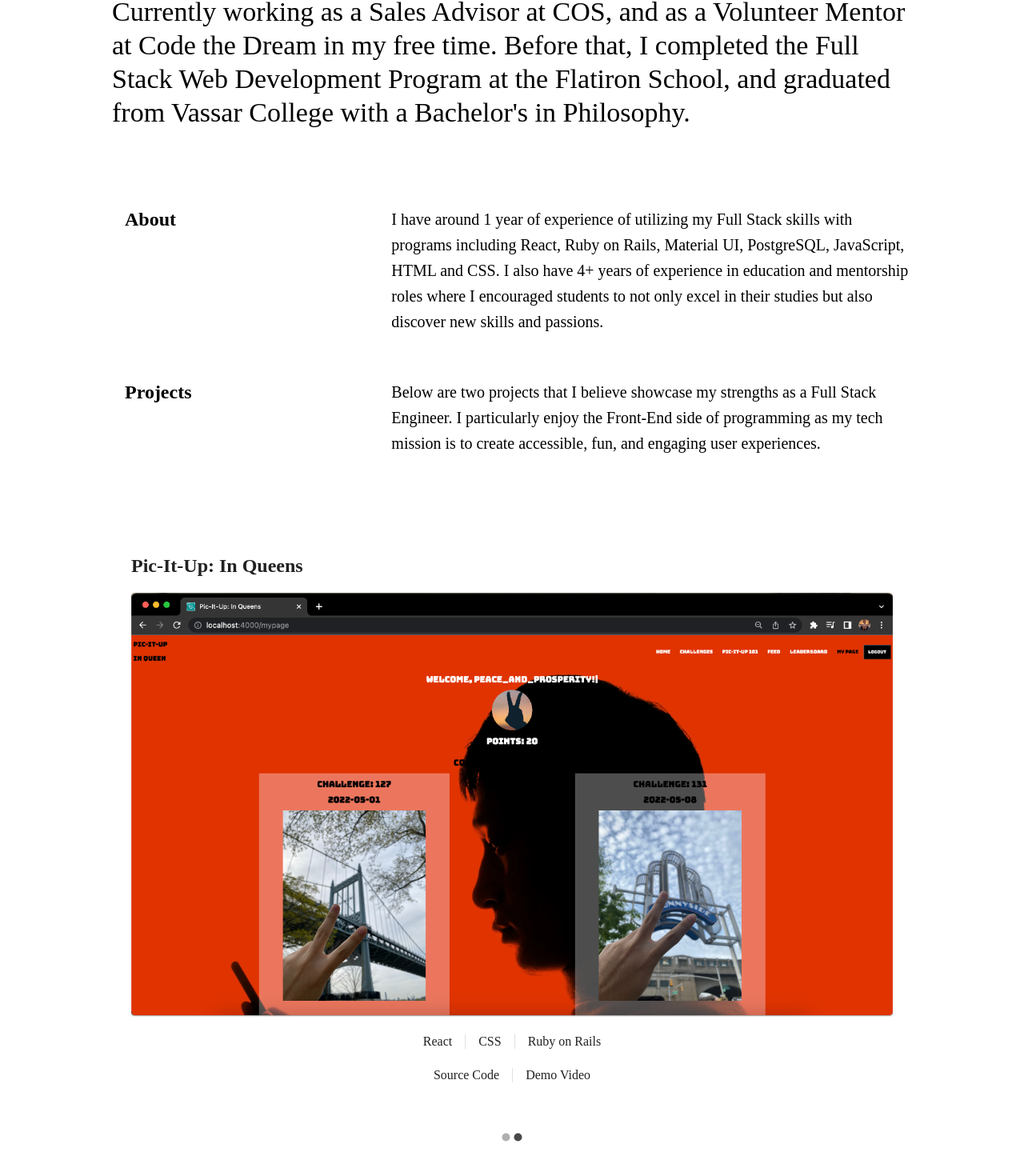
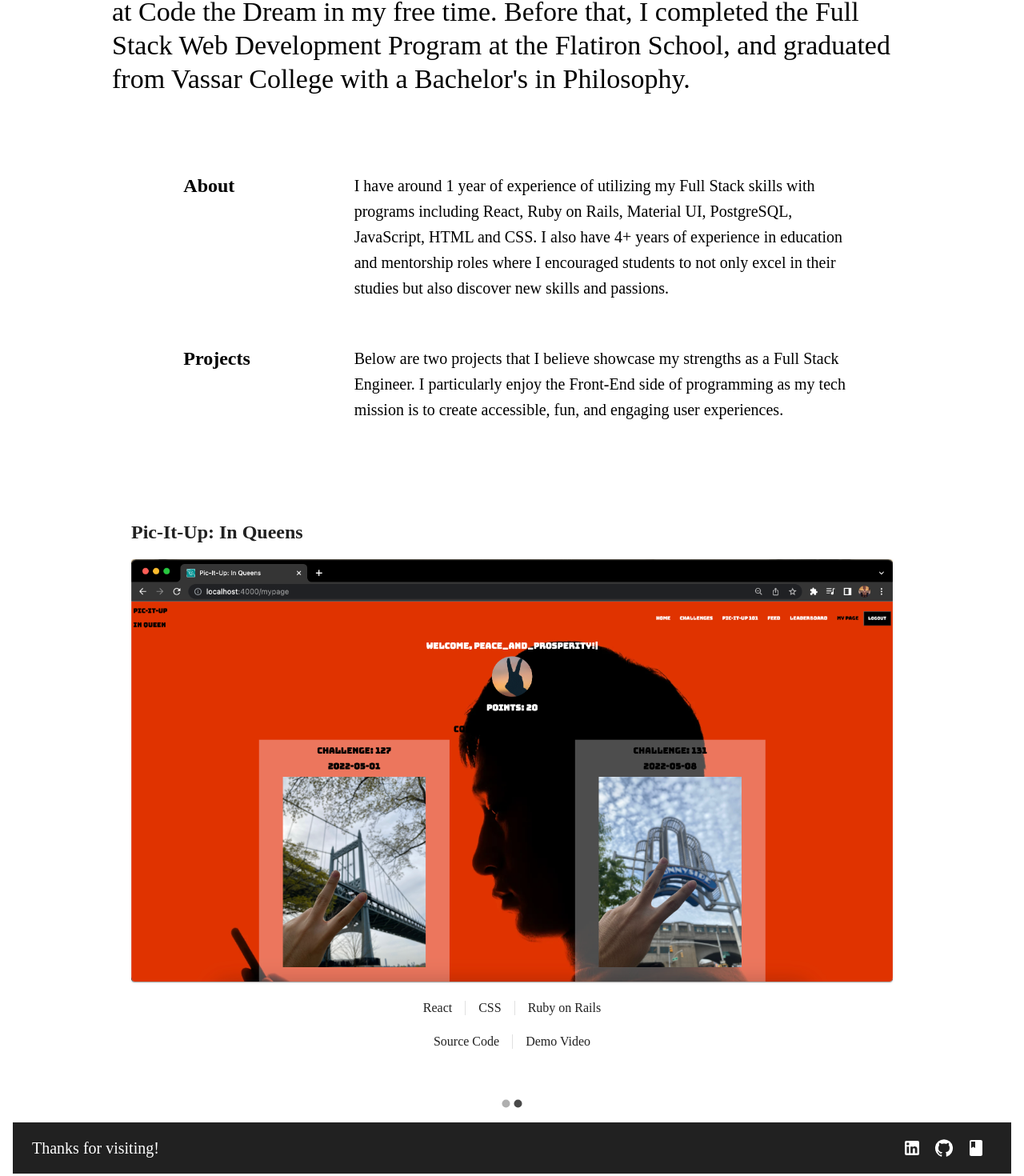
Before and after one commit to gitMiguel27/portfolio, a React (Create React App) app: page / in a window 1280 px wide. Shown: the part 885-2355 px from the top of the page at 80% size. Before the commit the page ends 2314 px from the top, so only its background shows below. Built offline with nearby package versions, Linux system fonts and the light colour scheme; the HTML template or start-up script is replaced by a standard one.

Commit message:
debugging slider for phone view

```diff
--- /dev/null
+++ b/src/Components/Footer.js
@@ -0,0 +1,32 @@
+import React from "react";
+import { AppBar, Box, Toolbar, Typography, IconButton } from "@mui/material";
+import LinkedInIcon from '@mui/icons-material/LinkedIn';
+import GitHubIcon from '@mui/icons-material/GitHub';
+import BookIcon from '@mui/icons-material/Book';
+
+function Footer() {
+    return(
+        <div className="Footer">
+            <Box sx={{ flexGrow: 1, margin: 2 }}>
+                <AppBar position="static" sx={{ backgroundColor: "212121", boxShadow: "0px 0px 0px 0px" }}>
+                    <Toolbar>
+                        <Typography variant="h6" component="div" sx={{ flexGrow: 1 }}>
+                            Thanks for visiting!
+                        </Typography>
+                        <IconButton color="inherit" href="https://www.linkedin.com/in/miguel-nazario/" target="_blank" >
+                            <LinkedInIcon />
+                        </IconButton>
+                        <IconButton color="inherit" href="https://github.com/gitMiguel27" target="_blank" >
+                            <GitHubIcon />
+                        </IconButton>
+                        <IconButton color="inherit" href="https://medium.com/@mnazario35" target="_blank" >
+                            <BookIcon />
+                        </IconButton>
+                    </Toolbar>
+                </AppBar>
+            </Box>
+        </div>
+    );
+}
+
+export default Footer;
--- a/src/Components/Home.css
+++ b/src/Components/Home.css
@@ -1,4 +1,5 @@
 .profile-pic {
     background-color: #212121;
     padding: 0.1em;
+    margin: 1em;
 }
--- a/src/Components/Home.js
+++ b/src/Components/Home.js
@@ -3,6 +3,7 @@ import "./Home.css";
 import Projects from "./Projects";
 import { Card, CardMedia, Typography, Grid, Box } from '@mui/material';
 import Slide from '@mui/material/Slide';
+import Footer from "./Footer";
 
 function Home() {
   return (
@@ -20,30 +21,31 @@ function Home() {
           </Slide>
         </div>
         <Typography variant="h4" component="div" margin={'auto'} my={5} sx={{ maxWidth: 1000, textAlign: "left" }} >
-          Hi, I'm Miguel Nazario and I am a <Box fontWeight='fontWeightBold' display='inline'>Curious and Creative</Box> Software Engineer.
+          Hi, I'm Miguel and I am a <Box fontWeight='fontWeightBold' display='inline'>Curious and Creative</Box> Software Engineer.
         </Typography>
         <Typography variant="h4" margin={'auto'} mb={10} sx={{ maxWidth: 1000, textAlign: "left" }} >
           Currently working as a Sales Advisor at COS, and as a Volunteer Mentor at Code the Dream in my free time. Before that, I completed the Full Stack Web Development Program at the Flatiron School, and graduated from Vassar College with a Bachelor's in Philosophy.
-        </Typography>
-        <Grid container spacing={2} margin={'auto'} mb={10} sx={{ maxWidth: 1000 }}>
-          <Grid item xs={4}>
+        </Typography >
+        <Grid container spacing={2} xs={12} sm={10} md={8} margin={'auto'} mb={10} sx={{ maxWidth: 1000 }}>
+          <Grid item xs={3} sm={3} md={3}>
             <Typography variant="h5" fontWeight={'fontWeightBold'}>About</Typography>
           </Grid>
-          <Grid item xs={8} mb={5}>
+          <Grid item xs={8} sm={9} md={9} mb={5}>
             <Typography variant="h6">
               I have around 1 year of experience of utilizing my Full Stack skills with programs including React, Ruby on Rails, Material UI, PostgreSQL, JavaScript, HTML and CSS. I also have 4+ years of experience in education and mentorship roles where I encouraged students to not only excel in their studies but also discover new skills and passions.
             </Typography>
           </Grid>
-          <Grid item xs={4}>
+          <Grid item xs={3} sm={3} md={3}>
             <Typography variant="h5" fontWeight={'fontWeightBold'}>Projects</Typography>
           </Grid>
-          <Grid item xs={8}>
+          <Grid item xs={8} sm={9} md={9}>
             <Typography variant="h6">
               Below are two projects that I believe showcase my strengths as a Full Stack Engineer. I particularly enjoy the Front-End side of programming as my tech mission is to create accessible, fun, and engaging user experiences.
             </Typography>
           </Grid>
         </Grid>
         <Projects />
+        <Footer />
     </div>
   );
 }
--- a/src/Components/Projects.js
+++ b/src/Components/Projects.js
@@ -5,7 +5,7 @@ import {projects} from "../Helper/projects";
 
 function Projects() {
     return (
-        <Carousel sx={{ width: 1000, height: "fit-content", margin: 'auto' }}>
+        <Carousel sx={{ maxWidth: 1000, height: "fit-content", margin: 'auto' }}>
             {
                 projects.map( (item) => <Slide key={item.id} item={item} /> )
             }
--- a/src/Components/Slide.js
+++ b/src/Components/Slide.js
@@ -5,12 +5,12 @@ function Slide({ item }) {
     return (
         <Paper sx={{ p: 3 }} square="true" elevation={0}>
             <h2>{item.title}</h2>
-            <Card>
+            <Card sx={{ maxWidth: "justifyContent" }} >
                 <CardMedia
                     component="img"
                     alt={item.title}
                     image={item.image}
-                    sx={{ height: "fit-content" }}
+                    // sx={{ maxWidth: 50 }}
                 />
             </Card>
             <Stack direction="row" spacing={2} m={3} justifyContent="center" alignItems="center" divider={<Divider orientation="vertical" flexItem />} >
```
Also changed, not shown: package.json (+7 -1 lines), 1 other file (tests, documents, lock files or other folders).
